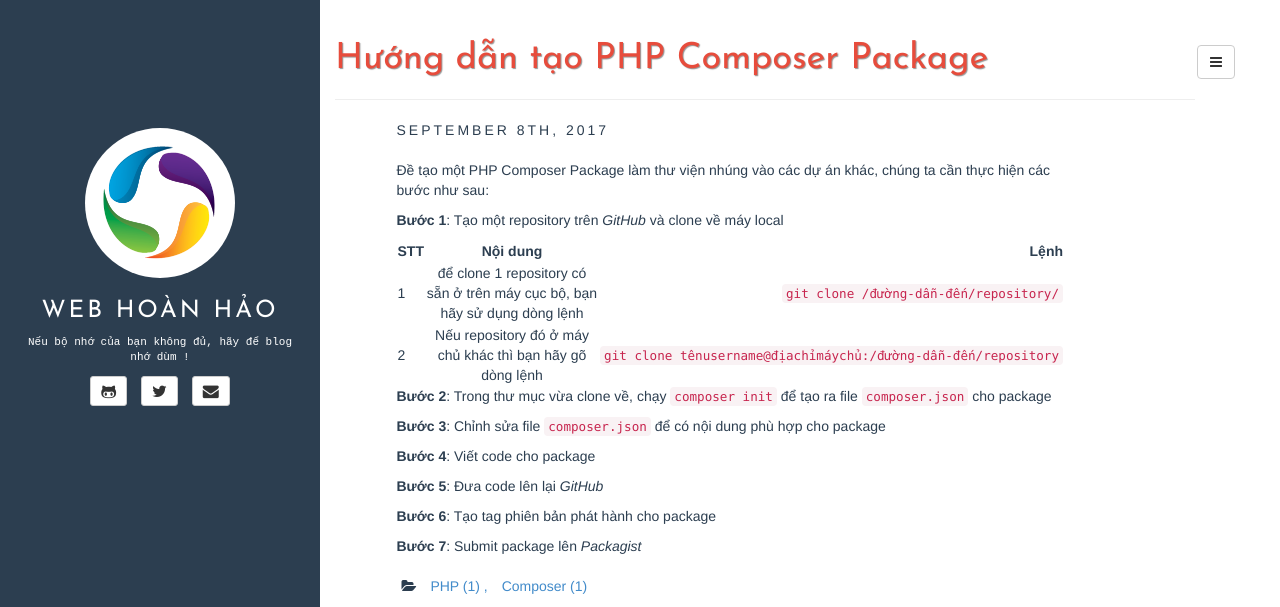
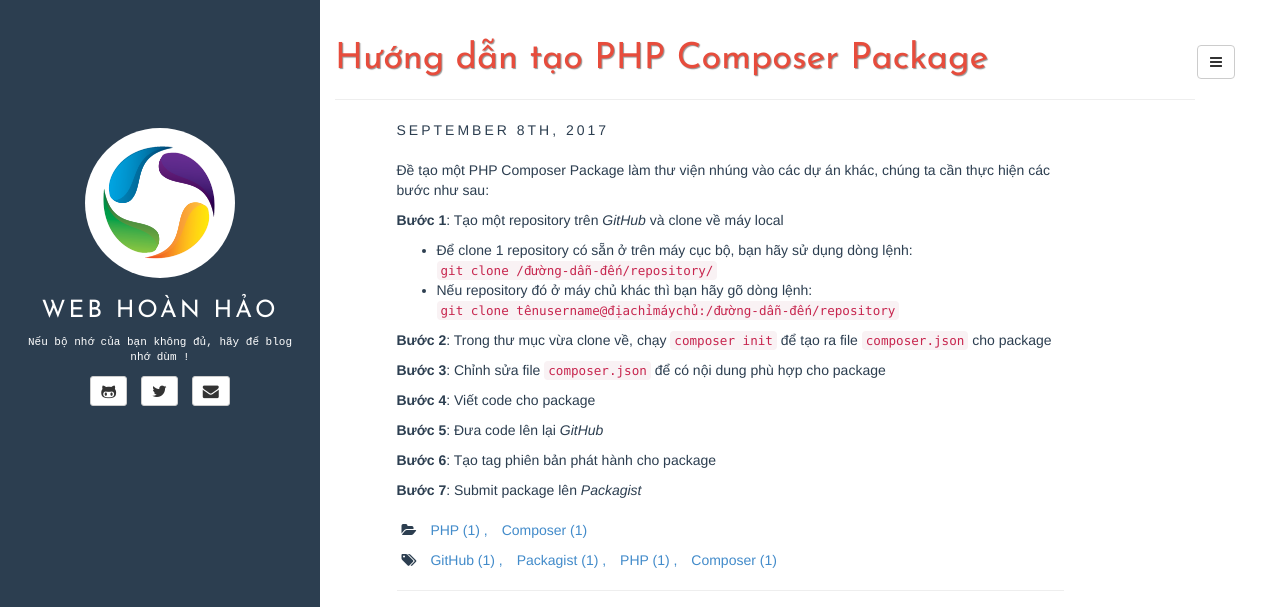
Before and after one commit to webhoanhao/webhoanhao.github.io, a Jekyll site: the page built from _posts/2017-09-08-huong-dan-tao-php-composer-package.md, in a window 1280 px wide and 1046 px high, cut to the strip 0-607 px from the top of the window. Built offline with Jekyll 4.4.1, drawn with Linux system fonts in a browser that asks for light colours; comment, search, counter and statistics services are not loaded.

Commit message:
Update 2017-09-08-huong-dan-tao-php-composer-package.md

```diff
--- a/_posts/2017-09-08-huong-dan-tao-php-composer-package.md
+++ b/_posts/2017-09-08-huong-dan-tao-php-composer-package.md
@@ -12,10 +12,8 @@ comments: true
 **Bước 1**: Tạo một repository trên *GitHub* và clone về máy local
 
 
-| STT | Nội dung                                                                  | Lệnh                                   |
-| ----|:-------------------------------------------------------------------------:| --------------------------------------:|
-| 1   | để clone 1 repository có sẵn ở trên máy cục bộ, bạn hãy sử dụng dòng lệnh | `git clone /đường-dẫn-đến/repository/` |
-| 2   | Nếu repository đó ở máy chủ khác thì bạn hãy gõ dòng lệnh| `git clone tênusername@địachỉmáychủ:/đường-dẫn-đến/repository` |
+- Để clone 1 repository có sẵn ở trên máy cục bộ, bạn hãy sử dụng dòng lệnh: `git clone /đường-dẫn-đến/repository/`
+- Nếu repository đó ở máy chủ khác thì bạn hãy gõ dòng lệnh: `git clone tênusername@địachỉmáychủ:/đường-dẫn-đến/repository`
 
 
 **Bước 2**: Trong thư mục vừa clone về, chạy `composer init` để tạo ra file `composer.json` cho package
```
